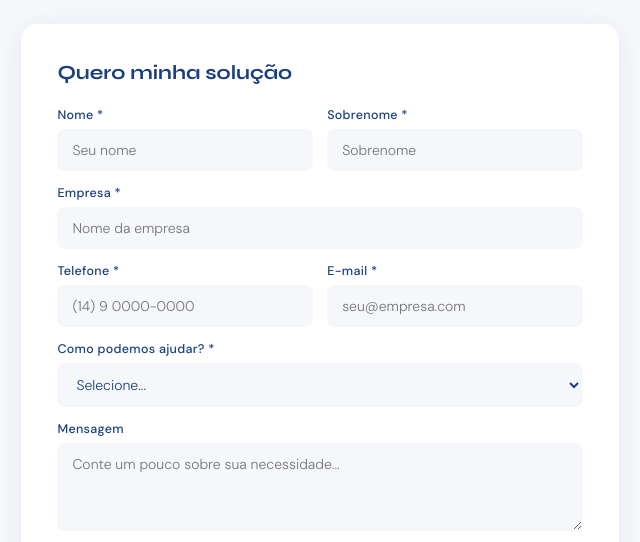
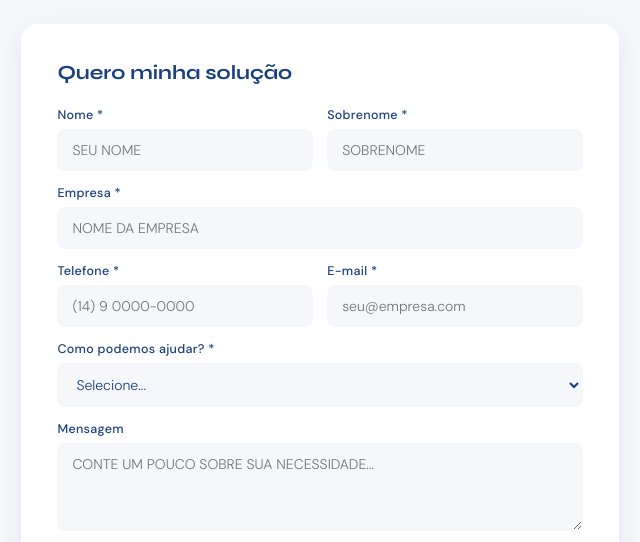
Before and after one commit to Teffe809/teffe-site, a plain HTML site: page index.html in a window 1280 px wide. Shown: the part 2660-3202 px from the top of the page, 551-1191 px from the left. Drawn offline with nearby package versions, Linux system fonts and the light colour scheme.

Commit message:
style: uppercase em inputs e textareas (exceto email/url/senha/data)
Co-Authored-By: Claude Sonnet 4.6 <noreply@anthropic.com>

```diff
--- a/css/style.css
+++ b/css/style.css
@@ -980,3 +980,9 @@ body:has(.orca-bg.open),body:has(.modal-bg.open){overflow:hidden;}
   /* Esconde tooltip da Mia (sobrepõe conteúdo em telas pequenas) */
   #mia-tooltip{display:none !important;}
 }
+
+/* ── UPPERCASE EM INPUTS (exceto email, url, senha, número, data) ── */
+input:not([type="email"]):not([type="url"]):not([type="password"]):not([type="number"]):not([type="date"]):not([type="month"]):not([type="time"]):not([type="color"]),
+textarea{text-transform:uppercase;}
+input:not([type="email"]):not([type="url"]):not([type="password"]):not([type="number"]):not([type="date"]):not([type="month"]):not([type="time"]):not([type="color"])::placeholder,
+textarea::placeholder{text-transform:uppercase;}
```
